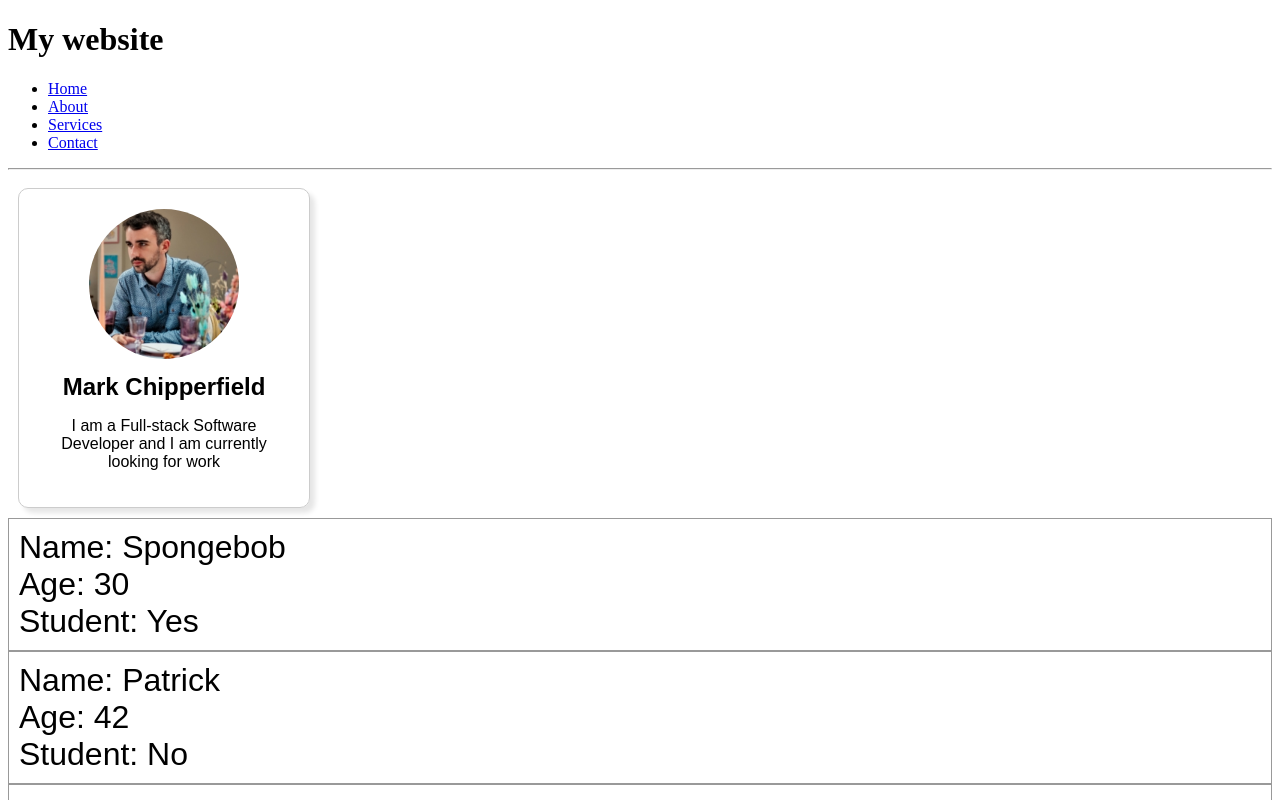
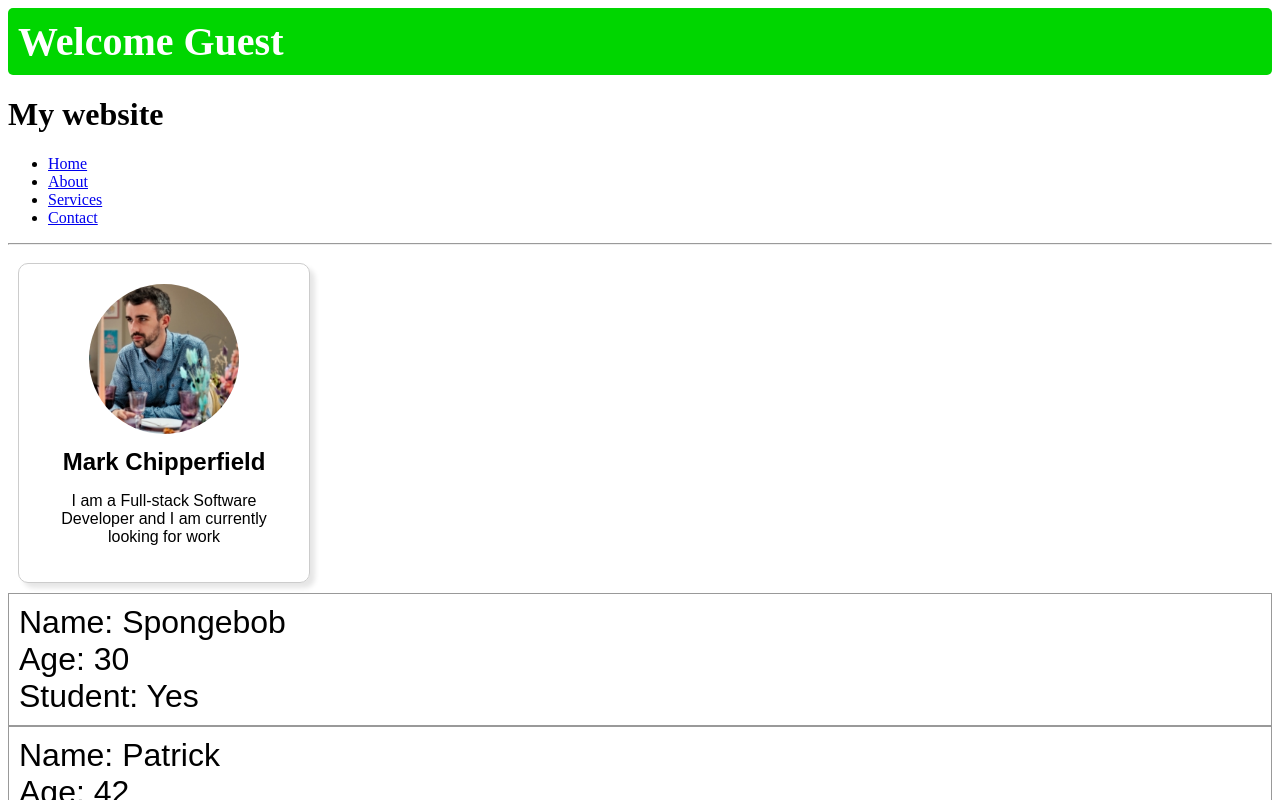
Before and after one commit to MarkChips/React-bro-code-tutorial, a React (Vite) app in the folder my-react-app/: page / in a window 1280 px wide. Shown: the top 800 px of the page. Built offline with nearby package versions, Linux system fonts and the light colour scheme.

Commit message:
feat: :sparkles: add UserGreeting component to demonstrate conditional rendering

```diff
--- a/my-react-app/src/App.jsx
+++ b/my-react-app/src/App.jsx
@@ -1,19 +1,20 @@
-import Header from './Header.jsx';
-import Footer from './Footer.jsx';
-import Card from './Card.jsx';
-import Button from './Button/Button.jsx';
-import Student from './Student.jsx';
+import Header from "./Header.jsx";
+import Footer from "./Footer.jsx";
+import Card from "./Card.jsx";
+import Button from "./Button/Button.jsx";
+import Student from "./Student.jsx";
+import UserGreeting from "./UserGreeting.jsx";
 
 function App() {
-
   return (
     <>
+      <UserGreeting isLoggedIn={true} />
       <Header />
       <Card />
-      <Student name='Spongebob' age={30} isStudent={true} />
-      <Student name='Patrick' age={42} isStudent={false} />
-      <Student name='Squidward' age={50} isStudent={false} />
-      <Student name='Sandy' age={27} isStudent={true} />
+      <Student name="Spongebob" age={30} isStudent={true} />
+      <Student name="Patrick" age={42} isStudent={false} />
+      <Student name="Squidward" age={50} isStudent={false} />
+      <Student name="Sandy" age={27} isStudent={true} />
       <Student />
       <Button />
       <Footer />
@@ -21,4 +22,4 @@
   );
 }
 
-export default App
+export default App;
--- /dev/null
+++ b/my-react-app/src/UserGreeting.jsx
@@ -0,0 +1,24 @@
+import PropTypes from 'prop-types';
+
+function UserGreeting(props) {
+    const welcomeMessage = (
+        <h2 className="welcome-message">Welcome {props.username}</h2>
+    );
+
+    const loginPrompt = (
+        <h2 className="login-prompt">Please log in to continue</h2>
+    );
+
+    return props.isLoggedIn ? welcomeMessage : loginPrompt;
+}
+
+UserGreeting.prototypes = {
+    isLoggedIn: PropTypes.bool,
+    username: PropTypes.string,
+}
+UserGreeting.defaultProps = {
+    isLoggedIn: false,
+    username: "Guest",
+}
+
+export default UserGreeting;
--- a/my-react-app/src/index.css
+++ b/my-react-app/src/index.css
@@ -1,3 +1,21 @@
+.welcome-message {
+  font-size: 2.5rem;
+  background-color: hsl(120, 100%, 42%);
+  color: white;
+  padding: 10px;
+  border-radius: 5px;
+  margin: 0;
+}
+
+.login-prompt {
+  font-size: 2.5rem;
+  background-color: hsl(0, 100%, 42%);
+  color: white;
+  padding: 10px;
+  border-radius: 5px;
+  margin: 0;
+}
+
 .student {
   border: 1px solid hsla(0, 0%, 50%, 0.8);
   font-family: Arial, Helvetica, sans-serif;
```
